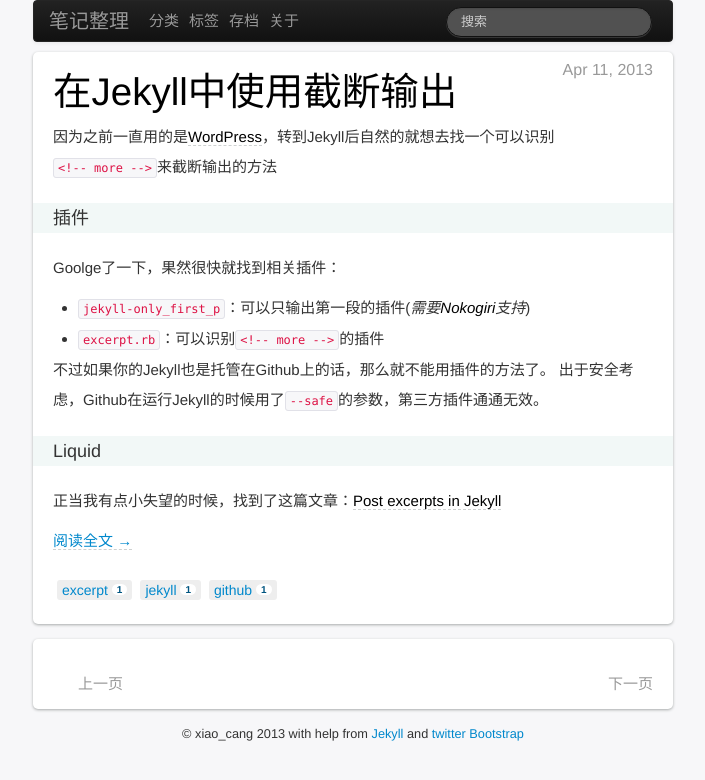
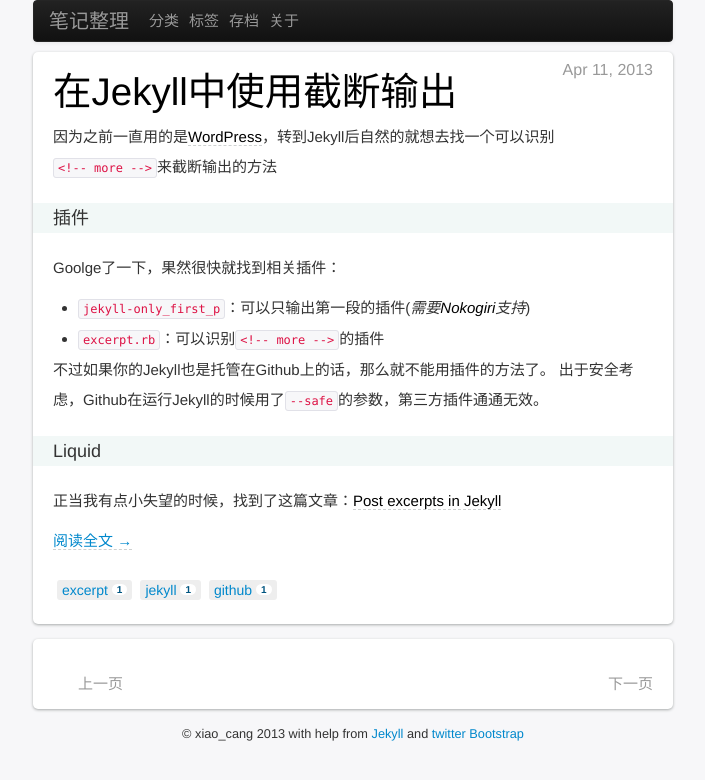
Before and after one commit to johnnywang1991/blog, a Jekyll site: the page built from index.html, in a window 1280 px wide. Shown: the top 780 px of the page, without its empty margins (287-992 px from the left). Built offline with Jekyll 4.4.1, drawn with Linux system fonts in a browser that asks for light colours; Markdown is read by kramdown in place of the engine named in the settings; the list of posts is cut into pages by our own code.

Commit message:
remove search

```diff
--- a/_layouts/default.html
+++ b/_layouts/default.html
@@ -19,9 +19,9 @@
         <ul class="nav">
           {% include setup %}{% include pages_list %}
         </ul>
-        <form class="navbar-search pull-right">
+        <!-- <form class="navbar-search pull-right">
           <input type="text" class="search-query" placeholder="搜索">
-        </form>
+        </form> -->
       </div><!-- navbar navbar-inverse -->
     </div><!-- navbar-inner -->
 
```
